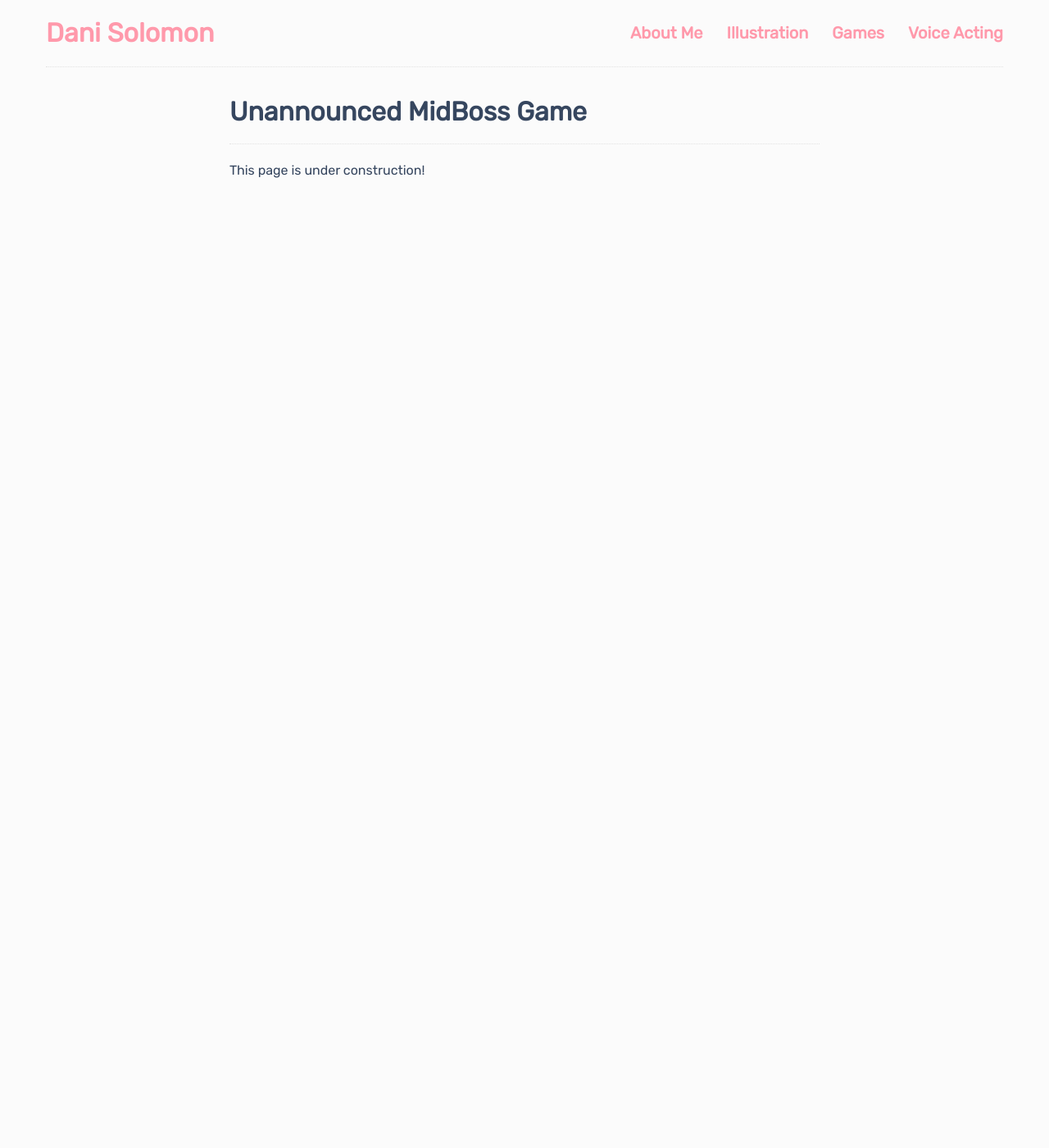
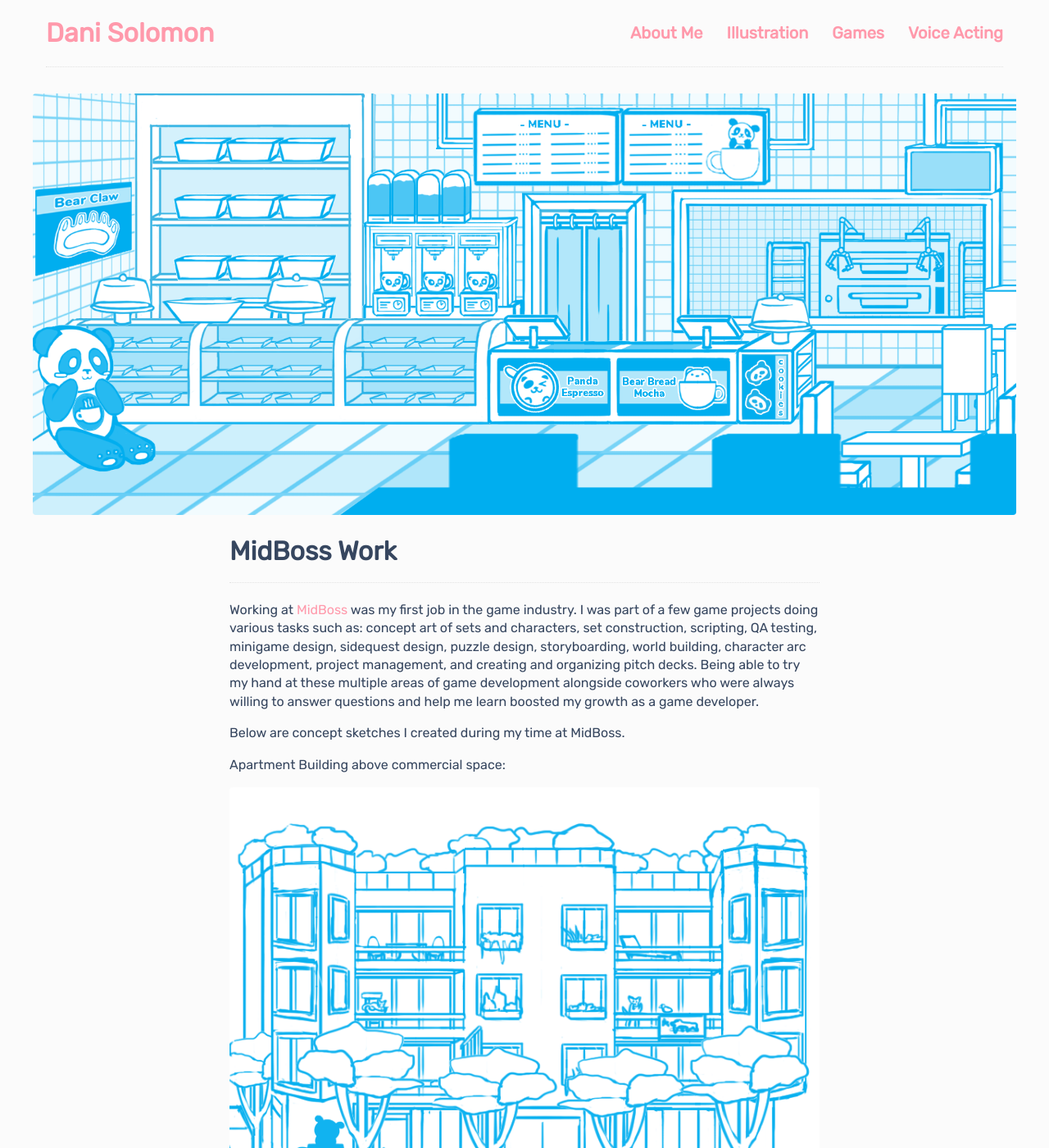
Before and after one commit to DaniBSolomon/danibsolomon.github.io, a Jekyll site: the page built from _games/2018-04-01-midboss.md, in a window 1280 px wide and 1400 px high. Shown: the whole window at 82% size. Built offline with Jekyll 4.4.1, drawn with Linux system fonts in a browser that asks for light colours; some of the changed text lies outside the part shown.

Commit message:
Update 2018-04-01-midboss.md

```diff
--- a/_games/2018-04-01-midboss.md
+++ b/_games/2018-04-01-midboss.md
@@ -1,6 +1,34 @@
 ---
-title: Unannounced MidBoss Game
-image:
+title: MidBoss Work
+image: mb-panaderia.png
 ---
 
-This page is under construction!
+Working at [MidBoss](https://midboss.com/) was my first job in the game industry. I was part of a few game projects doing various tasks such as: concept art of sets and characters, set construction, scripting, QA testing, minigame design, sidequest design, puzzle design, storyboarding, world building, character arc development, project management, and creating and organizing pitch decks. Being able to try my hand at these multiple areas of game development alongside coworkers who were always willing to answer questions and help me learn boosted my growth as a game developer.
+
+Below are concept sketches I created during my time at MidBoss.
+
+Apartment Building above commercial space:
+
+![Apartment Outside]({{ site.github.url }}/img/mb-apartment-outside.png)
+![Protag Bedroom]({{ site.github.url }}/mb-protag-bedroom.png)
+![Other Bedroom]({{ site.github.url }}/mb-second-bedroom.png)
+
+Panaderia with a panda theme and it's logo:
+
+![Panaderia]({{ site.github.url }}/img/mb-panaderia.png)
+![Panaderia Logo]({{ site.github.url }}/img/mb-panaderia-logo.png)
+
+Furniture store and an early concept of the owner:
+
+![Furniture Store]({{ site.github.url }}/img/mb-furniture-store.png)
+![Furniture Store Owner]({{ site.github.url }}/img/mb-furniture-store-owner.png)
+
+Other sets:
+
+![Parkmerced Apartments]({{ site.github.url }}/mb-parkmerced.png)
+![Parkmerced Apartment Kitchen]({{ site.github.url }}/mb-kitchen-set.png)
+![Gun Store Outside]({{ site.github.url }}/mb-gun-store.png)
+
+Laptop startup animation concept:
+
+![Laptop Startup]({{ site.github.url }}/mb-laptop-startup.gif)
```
